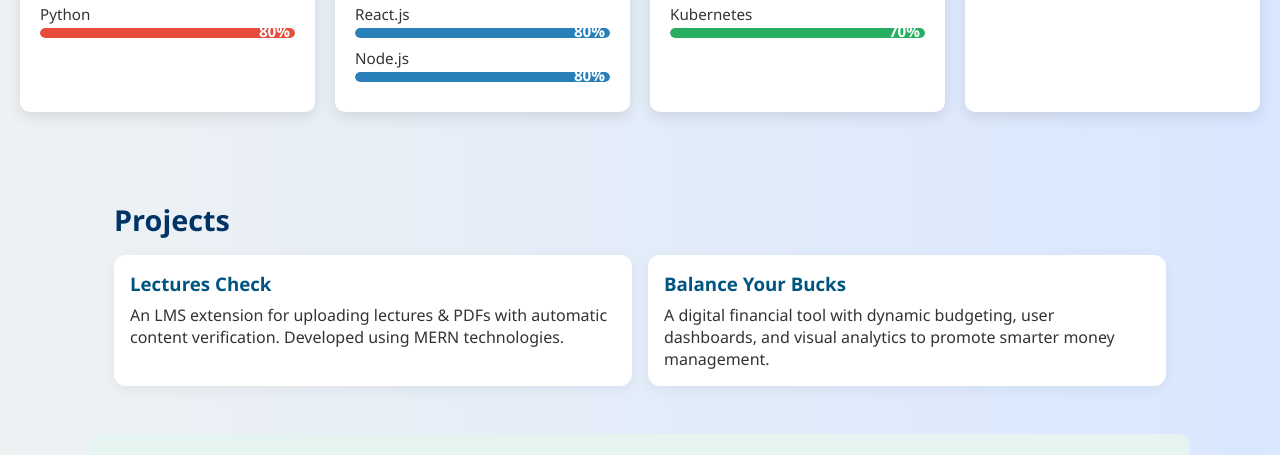
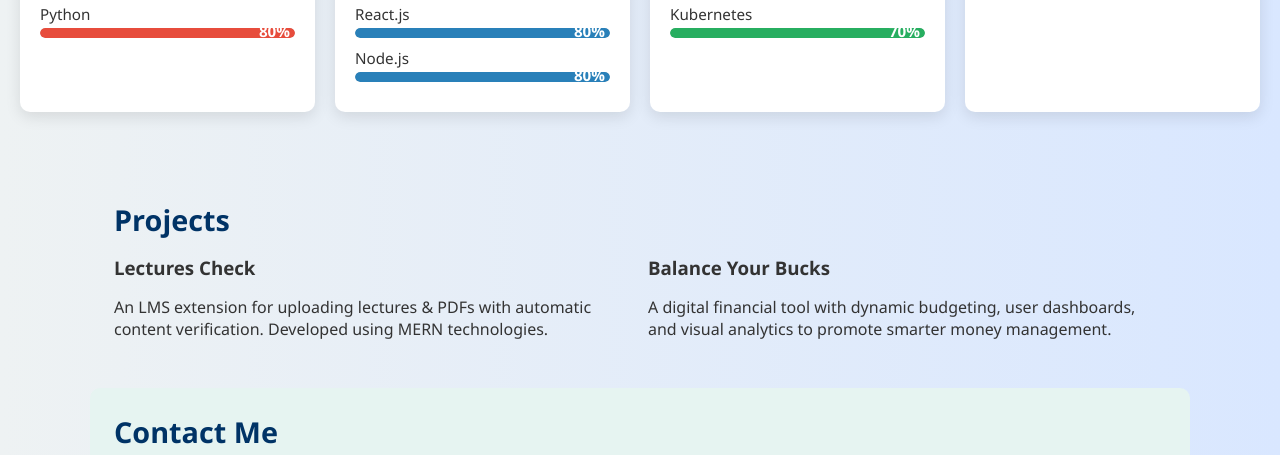
Before and after one commit to durgasree16/PortFolio, a plain HTML site: page index.html in a window 1280 px wide. Shown: the part 970-1425 px from the top of the page. Drawn offline with Linux system fonts and the light colour scheme.

Commit message:
Update index.html

```diff
--- a/index.html
+++ b/index.html
@@ -311,7 +311,6 @@
     <div class="nav-links">
       <a href="#about">About</a>
       <a href="#skills">Skills</a>
-      <a href="#description">Description</a>
       <a href="#projects">Projects</a>
       <a href="#contact">Contact</a>
     </div>
@@ -381,11 +380,11 @@
         <h3>Real Market Place</h3>
         <p>Revolutionizing real estate by creating a transparent, tech-driven marketplace for buying and selling properties. Built using MERN stack.</p>
       </div> -->
-      <div class="project">
+      <div class="projects">
         <h3>Lectures Check</h3>
         <p>An LMS extension for uploading lectures & PDFs with automatic content verification. Developed using MERN technologies.</p>
       </div>
-      <div class="project">
+      <div class="projects">
         <h3>Balance Your Bucks</h3>
         <p>A digital financial tool with dynamic budgeting, user dashboards, and visual analytics to promote smarter money management.</p>
       </div>
```
